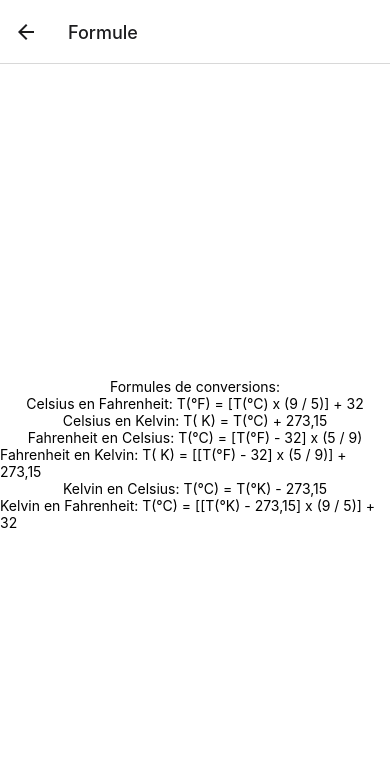
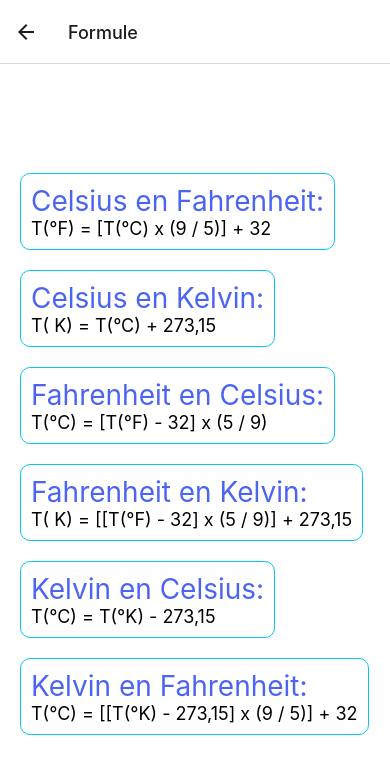
Before and after one commit to SeshiriaC/temperature-converter-stic4-2024, a React Native app in the folder App/: screen /Formule in a window 390 px wide. Shown: the top 774 px of the page. Built offline with nearby package versions, Linux system fonts and the light colour scheme.

Commit message:
UPDATE: Interface des formules

```diff
--- /dev/null
+++ b/App/components/FormulaBox.js
@@ -0,0 +1,27 @@
+import { StyleSheet, Text, View } from "react-native";
+
+export default function FormulaBox(props) {
+  return (
+    <View style={styles.container}>
+      <Text style={styles.formulaTitle}>{props.Title}</Text>
+      <Text style={styles.formula}>{props.Formula}</Text>
+    </View>
+  );
+}
+
+const styles = StyleSheet.create({
+  container: {
+    padding: 10,
+    marginVertical: 10,
+    borderWidth: 1,
+    borderColor: "#07C7F2",
+    borderRadius: 10,
+  },
+  formulaTitle: {
+    fontSize: 28,
+    color: "#4B64F2",
+  },
+  formula: {
+    fontSize: 18,
+  },
+});
--- a/App/screens/FormulaScreen.js
+++ b/App/screens/FormulaScreen.js
@@ -1,47 +1,63 @@
 import { StatusBar } from "expo-status-bar";
-import { StyleSheet, Text, View } from "react-native";
+import { StyleSheet, View, ScrollView } from "react-native";
+import FormulaBox from "../components/FormulaBox";
 
-export default function ConversionScreen() {
+export default function FormulaScreen() {
+  const CelsiusToFahreheitFormula = "T(°F) = [T(°C) x (9 / 5)] + 32";
+  const CelsiusToFahrenheitTitle = "Celsius en Fahrenheit:";
+
+  const CelsiusToKelvinFormula = "T( K) = T(°C) + 273,15";
+  const CelsiusToKelvinTitle = "Celsius en Kelvin:";
+
+  const FahrenheitToCelsiusFormula = "T(°C) = [T(°F) - 32] x (5 / 9)";
+  const FahrenheitToCelsiusTitle = "Fahrenheit en Celsius:";
+
+  const FahrenheitToKelvinFormula = "T( K) = [[T(°F) - 32] x (5 / 9)] + 273,15";
+  const FahrenheitToKelvinTitle = "Fahrenheit en Kelvin:";
+
+  const KelvinToCelsiusFormula = "T(°C) = T(°K) - 273,15";
+  const KelvinToCelciusTitle = "Kelvin en Celsius:";
+
+  const KelvinToFahrenheitFormula = "T(°C) = [[T(°K) - 273,15] x (9 / 5)] + 32";
+  const KelvinToFahrenheitTitle = "Kelvin en Fahrenheit:";
+
   return (
-    <View style={styles.container}>
-
-      <Text>
-        Formules de conversions:
-      </Text>
-      <Text>
-        Celsius en Fahrenheit:
-        T(°F) = [T(°C) x (9 / 5)] + 32
-      </Text>
-      <Text>
-        Celsius en Kelvin:
-        T( K) = T(°C) + 273,15
-      </Text>
-      <Text>
-        Fahrenheit en Celsius:
-        T(°C) = [T(°F) - 32] x (5 / 9)
-      </Text>
-      <Text>
-        Fahrenheit en Kelvin:
-        T( K) = [[T(°F) - 32] x (5 / 9)] + 273,15
-      </Text>
-      <Text>
-        Kelvin en Celsius:
-        T(°C) = T(°K) - 273,15
-      </Text>
-      <Text>
-        Kelvin en Fahrenheit:
-        T(°C) = [[T(°K) - 273,15] x (9 / 5)] + 32
-      </Text>
-      <StatusBar style="auto" />
-    </View>
+      <ScrollView contentContainerStyle={styles.container}>
+        <FormulaBox
+          Title={CelsiusToFahrenheitTitle}
+          Formula={CelsiusToFahreheitFormula}
+        />
+        <FormulaBox
+          Title={CelsiusToKelvinTitle}
+          Formula={CelsiusToKelvinFormula}
+        />
+        <FormulaBox
+          Title={FahrenheitToCelsiusTitle}
+          Formula={FahrenheitToCelsiusFormula}
+        />
+        <FormulaBox
+          Title={FahrenheitToKelvinTitle}
+          Formula={FahrenheitToKelvinFormula}
+        />
+        <FormulaBox
+          Title={KelvinToCelciusTitle}
+          Formula={KelvinToCelsiusFormula}
+        />
+        <FormulaBox
+          Title={KelvinToFahrenheitTitle}
+          Formula={KelvinToFahrenheitFormula}
+        />
+        <StatusBar style="auto" />
+      </ScrollView>
   );
 }
 
 const styles = StyleSheet.create({
   container: {
     flex: 1,
+    padding: 20,
     backgroundColor: "#fff",
-    alignItems: "center",
+    alignItems: "start",
     justifyContent: "center",
   },
 });
--- a/App/screens/SplashScreen.js
+++ b/App/screens/SplashScreen.js
@@ -6,16 +6,16 @@ export default function SplashScreen() {
   const navigation = useNavigation();
   return (
     <View style={styles.container}>
-      <View style={styles.subcontainer}>
+      <View style={styles.subContainer}>
         <Image
           source={require("../assets/logo.png")}
           style={{ width: 250, height: 300 }}
         />
         <Text style={{ fontSize: 18 }}></Text>
       </View>
-      <View style={styles.buttongroup}>
+      <View style={styles.buttonGroup}>
         <TouchableOpacity onPress={() => navigation.navigate("Formule")}>
-          <View style={styles.subconatiner}>
+          <View style={styles.subConatiner}>
             <Image
               source={require("../assets/formules.png")}
               style={styles.button}
@@ -24,7 +24,7 @@ export default function SplashScreen() {
           </View>
         </TouchableOpacity>
         <TouchableOpacity onPress={() => navigation.navigate("Conversion")}>
-          <View style={styles.subconatiner}>
+          <View style={styles.subConatiner}>
             <Image
               source={require("../assets/calculatrice.png")}
               style={styles.button}
@@ -45,7 +45,7 @@ const styles = StyleSheet.create({
     alignItems: "center",
     justifyContent: "center",
   },
-  subconatiner: {
+  subConatiner: {
     paddingHorizontal: 10,
     paddingVertical: 5,
     marginVertical: 10,
@@ -62,7 +62,7 @@ const styles = StyleSheet.create({
     width: 35,
     height: 35,
   },
-  buttongroup: {
+  buttonGroup: {
     marginVertical: 20,
     flexDirection: "column",
     alignItems: "start",
```
